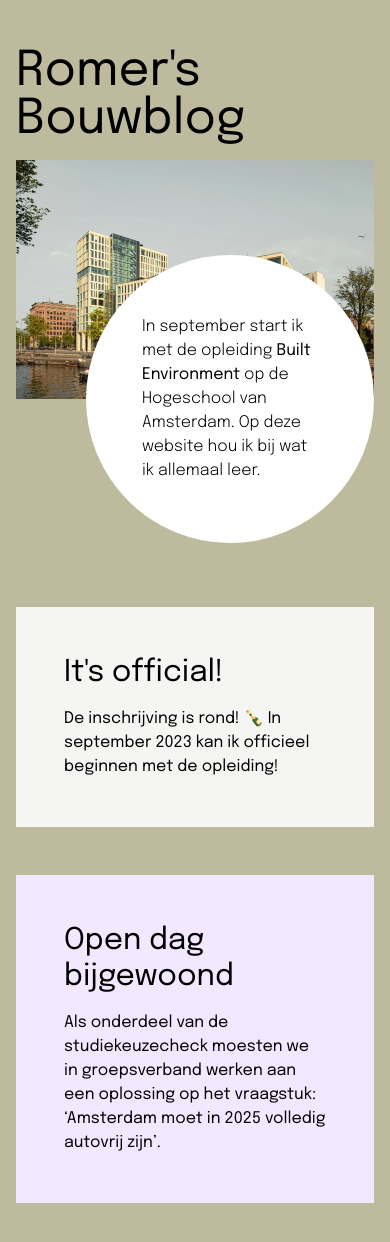
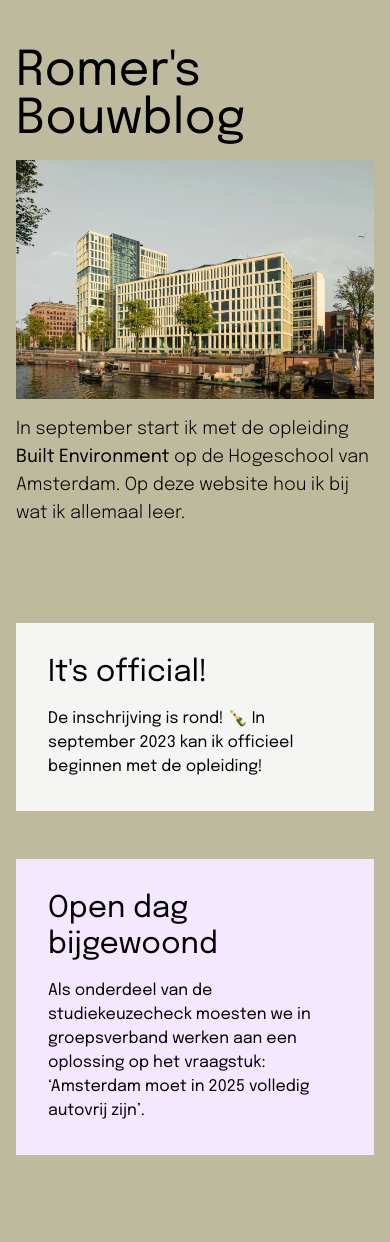
Before and after one commit to romerdev/bouwblog, a Next.js app: page / in a window 390 px wide. Shown: the top 1242 px of the page. After the commit the page ends 1203 px from the top, so only its background shows below. Built offline with nearby package versions, Linux system fonts and the light colour scheme.

Commit message:
chore(mobile): add some optimizations

```diff
--- a/app/page.tsx
+++ b/app/page.tsx
@@ -6,7 +6,7 @@ export default function Home() {
     <main className="min-h-screen py-12 md:py-24">
       <Wrapper>
         <h1 className="text-5xl md:text-7xl xl:text-9xl mb-4">Romer&apos;s Bouwblog</h1>
-        <div className="relative max-w-4xl md:mx-14 mb-52 md:mb-40">
+        <div className="relative max-w-4xl md:mx-14 mb-24 md:mb-40">
           <Image
               src="/jakoba-mulderhuis.webp"
               alt="Exterior of the Jakoba Mulderhuis in Amsterdam"
@@ -14,17 +14,17 @@ export default function Home() {
               height={450}
               priority
             />
-            <div className="absolute bottom-0 right-0 xl:translate-x-1/4 translate-y-1/2 md:translate-y-1/4 h-72 w-72 md:h-80 md:w-80 bg-white p-14 flex justify-center items-center rounded-full font-light md:text-lg">
+            <div className="md:absolute md:bottom-0 right-0 xl:translate-x-1/4 md:translate-y-1/4 md:h-80 md:w-80 md:bg-white pt-4 md:p-14 md:flex justify-center items-center md:rounded-full font-light text-lg">
               <p>In september start ik met de opleiding <strong>Built Environment</strong> op de Hogeschool van Amsterdam. Op deze website hou ik bij wat ik allemaal leer.</p>
             </div>
         </div>
 
         <ul className="grid md:grid-cols-2 xl:grid-cols-3 gap-12">
-          <li className="bg-stone-100 p-12 flex flex-col justify-end">
+          <li className="bg-stone-100 p-8 md:p-12 flex flex-col justify-end">
             <h2 className="text-light text-3xl md:text-4xl mb-4">It&apos;s official!</h2>
             <p className="md:text-lg">De inschrijving is rond! 🍾 In september 2023 kan ik officieel beginnen met de opleiding!</p>
           </li>
-          <li className="bg-purple-100 p-12">
+          <li className="bg-purple-100 p-8 md:p-12">
             <h2 className="text-light text-3xl md:text-4xl mb-4">Open dag bijgewoond</h2>
             <p className="md:text-lg">Als onderdeel van de studiekeuzecheck moesten we in groepsverband werken aan een oplossing op het vraagstuk: &lsquo;Amsterdam moet in 2025 volledig autovrij zijn&rsquo;. </p>
           </li>
```
